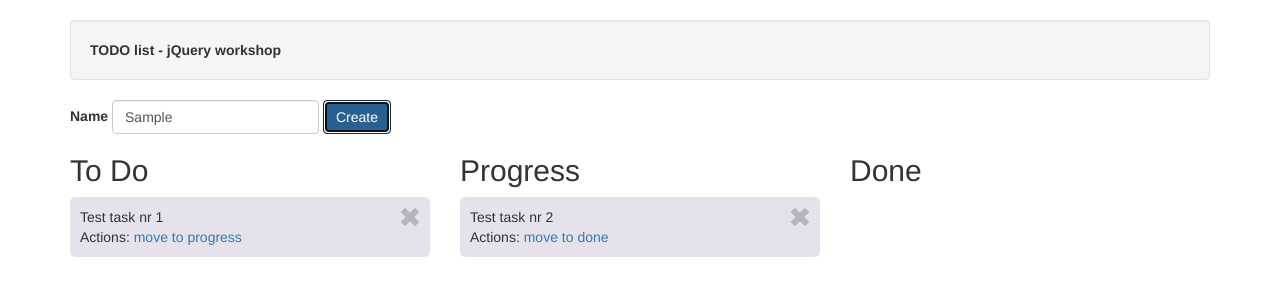
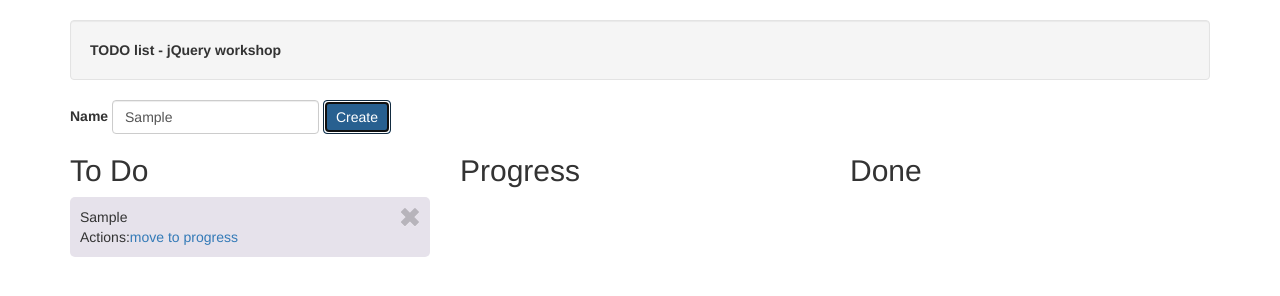
Before and after one commit to smtjquery/basicLevel, a website: page app/index.html in a window 1280 px wide. Both pictures are taken after typing "Sample" into the empty fields and a click on the button "Create". Drawn offline with Linux system fonts and the light colour scheme.

Commit message:
primary goals done, e.g. adding tasks, moving to in_progress, moving to done

```diff
--- a/app/index.html
+++ b/app/index.html
@@ -21,45 +21,24 @@
         <label for="new-task">Name</label>
         <input type="text" class="form-control" id="new-task" placeholder="Enter task name">
       </div>
-      <button type="submit" class="btn btn-primary">Create</button>
+      <button id="create-task" type="submit" class="btn btn-primary">Create</button>
     </fileldset>
 
     <div class="row">
-
       <div class="task-container col-md-4">
         <h2>To Do</h2>
-
-        <!-- template for task in todo state -->
-        <div class="task">
-          <div class="title">Test task nr 1</div>
-          <div class="actions">
-            <span>Actions:</span>
-            <a href="#">move to progress</a>
-          </div>
-          <div class="close glyphicon glyphicon-remove"></div>
-        </div>
-
+        <div id="toDoTasksList"></div>
       </div>
 
       <div class="task-container col-md-4">
         <h2>Progress</h2>
-
-        <!-- template for task in progress state -->
-        <div class="task">
-          <div class="title">Test task nr 2</div>
-          <div class="actions">
-            <span>Actions:</span>
-            <a href="#">move to done</a>
-          </div>
-          <div class="close glyphicon glyphicon-remove"></div>
-        </div>
-
+        <div id="inProgressTasksList"></div>
       </div>
 
       <div class="task-container col-md-4">
         <h2>Done</h2>
+        <div id="doneTasksList"></div>
       </div>
-
     </div>
   </div>
 
--- a/app/scripts/application.js
+++ b/app/scripts/application.js
@@ -9,13 +9,175 @@
    * @requires services
    */
   App.module.application = (function () {
+    var toDoTasksListDomElement;
+    var inProgressTasksListDomElement;
+    var doneTasksListElement;
+
+    var tasks = {
+      'toDo': 'toDo',
+      'inProgress': 'inProgress',
+      'done': 'done'
+    };
 
     /**
      * Initialize application
      *
      * @private
      */
-    function init() {}
+    function init() {
+      initializeToDoTasksListDomElement();
+      initializeInProgressTasksListDomElement();
+      initializeDoneTasksListDomElement();
+
+      showAllTasks();
+
+      initializeAddingNewTasks();
+      initializeMovingTaskToProgressList();
+      initializeMovingTaskToDoneList();
+    }
+
+    function initializeToDoTasksListDomElement() {
+      toDoTasksListDomElement = $('#toDoTasksList');
+    }
+
+    function initializeInProgressTasksListDomElement() {
+      inProgressTasksListDomElement = $('#inProgressTasksList');
+    }
+
+    function initializeDoneTasksListDomElement() {
+      doneTasksListElement = $('#doneTasksList');
+    }
+
+    function showAllTasks() {
+      updateToDoTaskListDomElement();
+      updateInProgressTaskListDomElement();
+      updateDoneTaskListDomElement();
+    }
+
+    function updateToDoTaskListDomElement() {
+      var tasksNames = service.getAllToDoTasks();
+
+      updateTaskList(tasksNames, toDoTasksListDomElement, tasks.toDo)
+    }
+
+    function updateInProgressTaskListDomElement() {
+      var tasksNames = service.getAllInProgressTasks();
+
+      updateTaskList(tasksNames, inProgressTasksListDomElement, tasks.inProgress)
+    }
+
+    function updateDoneTaskListDomElement() {
+      var tasksNames = service.getAllDoneTasks();
+
+      updateTaskList(tasksNames, doneTasksListElement, tasks.done)
+    }
+
+    function updateTaskList(tasksNames, listDomElement, kindOfTask) {
+      var tasksList = "";
+      var action = "";
+
+      switch (kindOfTask) {
+        case tasks.toDo:
+          action = "move to progress";
+          break;
+        case tasks.inProgress:
+          action = "move to done";
+          break;
+        case tasks.done:
+          action = "";
+          break;
+      }
+
+      tasksList = buildTaskList(tasksNames, action);
+      listDomElement.html(tasksList);
+    }
+
+    function buildTaskList(tasksNames, action) {
+      var taskName;
+      var tasksHTMLElement = "";
+
+      for (taskName in tasksNames) {
+        tasksHTMLElement += buildTaskListDomElement(tasksNames[taskName], action);
+      }
+
+      return tasksHTMLElement;
+    }
+
+    function buildTaskListDomElement(taskName, action) {
+      var actionHtml;
+
+      if (action) {
+        actionHtml =
+            '<div class="actions">' +
+            '<span>Actions:</span>' +
+            '<a href="#">' +
+            action +
+            '</a>' +
+            '</div>';
+      } else {
+        actionHtml = "";
+      }
+
+      var singleTaskTemplate =
+          '<div class="task">' +
+          '<div class="title">' +
+          taskName +
+          '</div>' +
+          actionHtml +
+          '<div class="close glyphicon glyphicon-remove"></div>' +
+          '</div>';
+
+      return singleTaskTemplate;
+    }
+
+    function initializeAddingNewTasks() {
+      $('button#create-task').click(function () {
+        var newTaskName = $('input#new-task').val();
+
+        if (newTaskName) {
+          addNewTask(newTaskName);
+          showAllTasks();
+        } else {
+          alert("You need to type task's name");
+        }
+      });
+    }
+
+    function initializeMovingTaskToProgressList() {
+      toDoTasksListDomElement.on('click', 'a', function () {
+        var currentTask = $(this).parent().parent().find('.title').text();
+        moveToProgres(currentTask);
+        updateToDoTaskListDomElement();
+        updateInProgressTaskListDomElement();
+      })
+    }
+
+    function initializeMovingTaskToDoneList() {
+      inProgressTasksListDomElement.on('click', 'a', function () {
+        var currentTask = $(this).parent().parent().find('.title').text();
+        moveToDone(currentTask);
+        updateInProgressTaskListDomElement();
+        updateDoneTaskListDomElement();
+      })
+    }
+
+    function addNewTask(taskName) {
+      if (taskName) {
+        service.addTask(taskName);
+      }
+    }
+
+    function moveToProgres(taskName) {
+      if (taskName) {
+        service.moveTaskToProgres(taskName);
+      }
+    }
+
+    function moveToDone(taskName) {
+      if (taskName) {
+        service.moveTaskToDone(taskName);
+      }
+    }
 
     /**
      * Run init when browser is ready.
```
